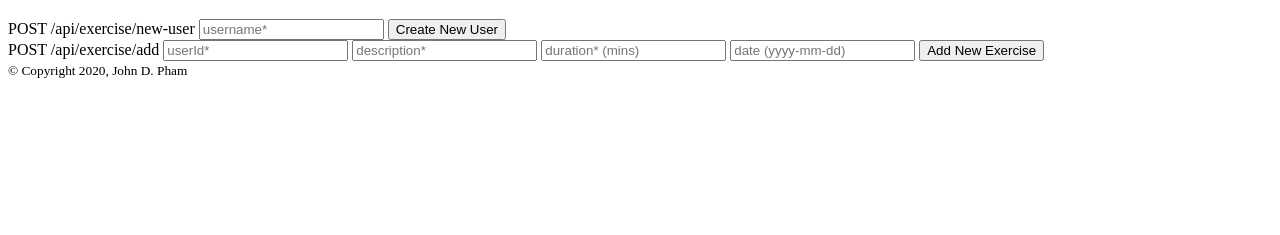
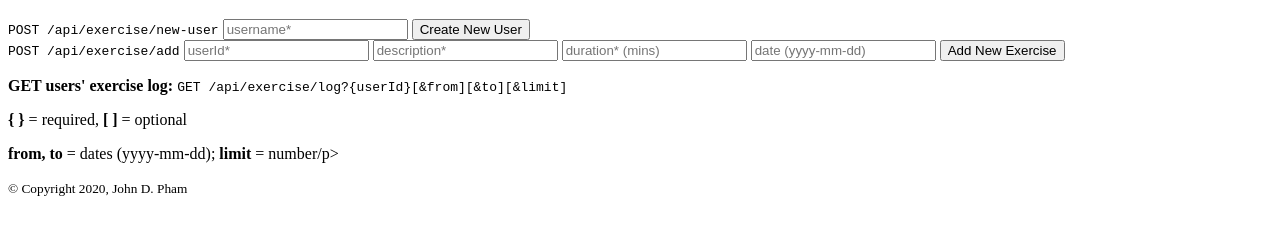
Before and after one commit to johnpham0527/backend-practice, a website: page public/index.html in a window 1280 px wide. Shown: the part 61-296 px from the top of the page. Drawn offline with Linux system fonts and the light colour scheme.

Commit message:
Add text on how to get users' exercise log

```diff
--- a/public/index.html
+++ b/public/index.html
@@ -17,7 +17,7 @@
             <main role="main">
                 <article>
                     <form id="create-new-user" action="/api/exercise/new-user" method="post">
-                        <label id="new-user-label" for="new-user">POST /api/exercise/new-user</label>
+                        <label id="new-user-label" for="new-user"><code>POST /api/exercise/new-user</code></label>
                         <input name="new-user" id="new-user" placeholder="username*" class="form-input" required>
                         <input type="submit" id="submit" value="Create New User">
                     </form>
@@ -25,7 +25,7 @@
 
                 <article>
                     <form id="add-exercise" action="/api/exercise/add" method="post">
-                            <label id="add-exercise-label" for="add-exercise">POST /api/exercise/add</label>
+                            <label id="add-exercise-label" for="add-exercise"><code>POST /api/exercise/add</code></label>
                             <input name="add-exercise-user" id="add-exercise-user" placeholder="userId*" class="form-input" required>
                             <input name="add-exercise-description" id="add-exercise-description" placeholder="description*" class="form-input" required>
                             <input name="add-exercise-duration" id="add-exercise-duration" placeholder="duration* (mins)" class="form-input" required>
@@ -34,6 +34,11 @@
                     </form>
                 </article>
 
+                <article>
+                    <p><strong>GET users' exercise log: </strong><code>GET /api/exercise/log?{userId}[&from][&to][&limit]</code></p>
+                    <p><strong>{ }</strong> = required, <strong>[ ]</strong> = optional</p>
+                    <p><strong>from, to</strong> = dates (yyyy-mm-dd); <strong>limit</strong> = number/p>
+                </article>
             </main>
 
             <footer role="contentinfo">
```
